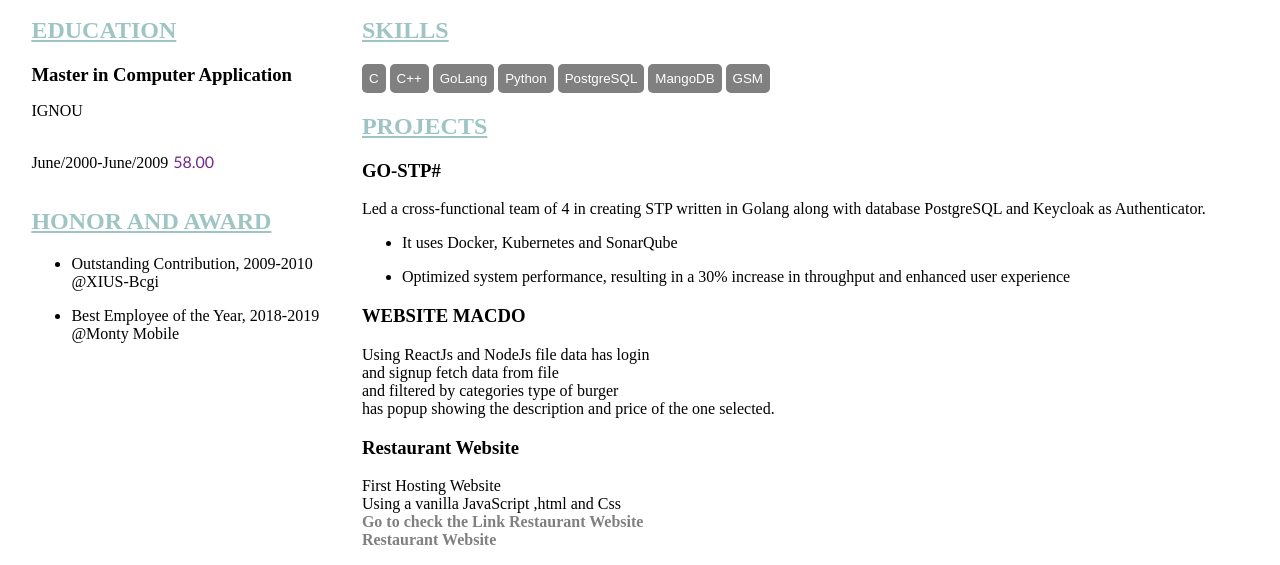
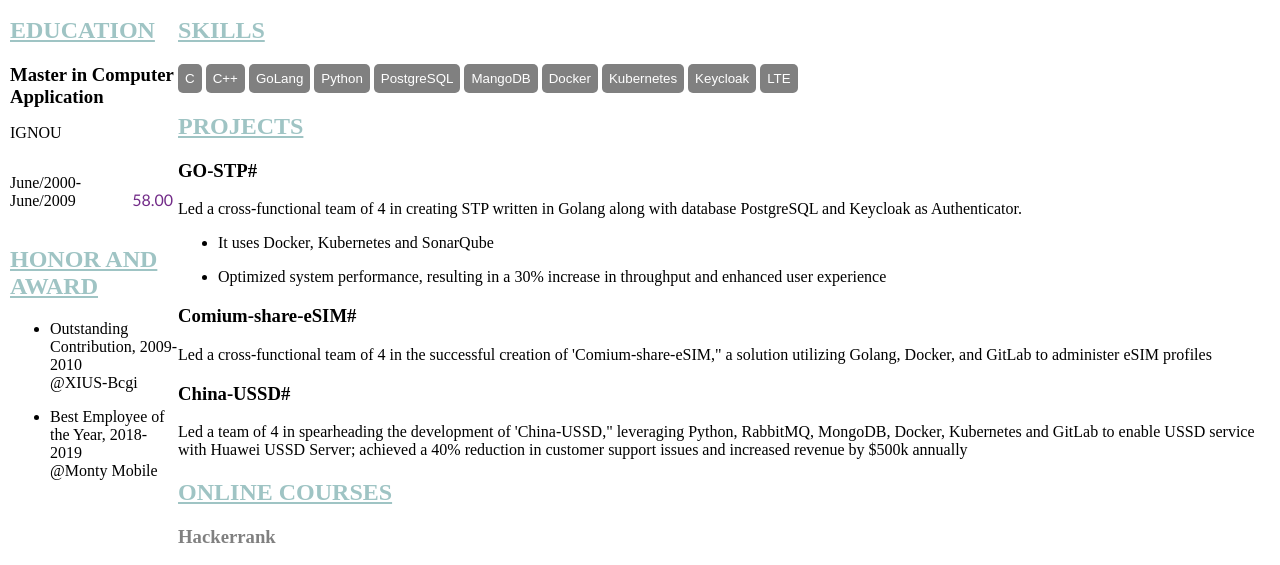
Before and after one commit to bkojha74/bkojha74.github.io, a plain HTML site: page index.html in a window 1280 px wide. Shown: the part 228-793 px from the top of the page. Drawn offline with Linux system fonts and the light colour scheme.

Commit message:
Update index.html

```diff
--- a/index.html
+++ b/index.html
@@ -57,7 +57,10 @@
           <button class="skills">Python</button>
           <button class="skills">PostgreSQL</button>
           <button class="skills">MangoDB</button>
-          <button class="skills">GSM</button>
+          <button class="skills">Docker</button>
+          <button class="skills">Kubernetes</button>
+          <button class="skills">Keycloak</button>
+          <button class="skills">LTE</button>
           <h2>PROJECTS</h2>
           <h3>GO-STP#</h3>
           <p>
@@ -66,24 +69,20 @@
             <p><ul><li>Optimized system performance, resulting in a 30% increase in throughput
               and enhanced user experience</li></ul></p>
           </p>
-          <h3>WEBSITE MACDO</h3>
+          <h3>Comium-share-eSIM#</h3>
           <p>
-              Using ReactJs and NodeJs file data has login <br>
-              and signup fetch data from file<br>
-              and filtered by categories type of burger<br>
-              has popup showing the description and price of the one selected.</p>
-              <h3>Restaurant Website</h3>
-              <p>First Hosting Website
-                  <br>Using a vanilla JavaScript ,html and Css <br>
-                <strong class="em"> Go to check the Link Restaurant Website<strong><br>
-
-                 <a href="https://foody-restaurant-l-sh.netlify.app/">Restaurant Website</a></p>
+            Led a cross-functional team of 4 in the successful creation of 'Comium-share-eSIM," a solution utilizing Golang, Docker, and GitLab to
+administer eSIM profiles
+          </p>
+          <h3>China-USSD#</h3>
+          <p>
+            Led a team of 4 in spearheading the development of 'China-USSD," leveraging Python, RabbitMQ, MongoDB, Docker, Kubernetes and
+GitLab to enable USSD service with Huawei USSD Server; achieved a 40% reduction in customer support issues and increased revenue by $500k
+annually
+          </p>
 
           <h2>ONLINE COURSES</h2>
-          <h3><a href="https://www.sololearn.com/profile/28442369">Sololearn</a></h3>
-          <h3><a href="https://www.freecodecamp.org/ChirineAhmad">Freecodecamp</a></h3>
           <h3><a href="https://www.hackerrank.com/profile/bkojha74">Hackerrank</a></h3>
-          <h3><a href="https://leetcode.com/shirinAhmad/ ">Leetcode</a></h3>
 
           <h2>LANGAUGES</h2>
           <div class="grid">
```
